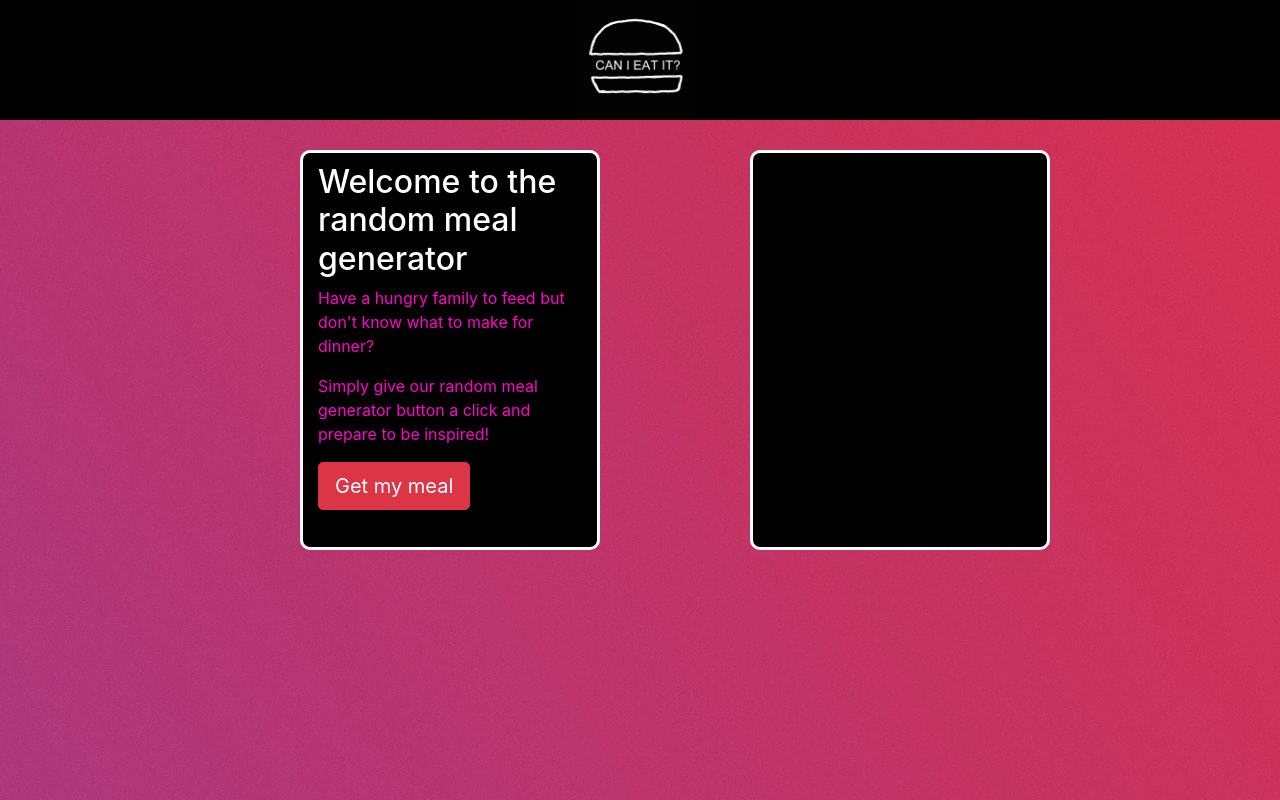
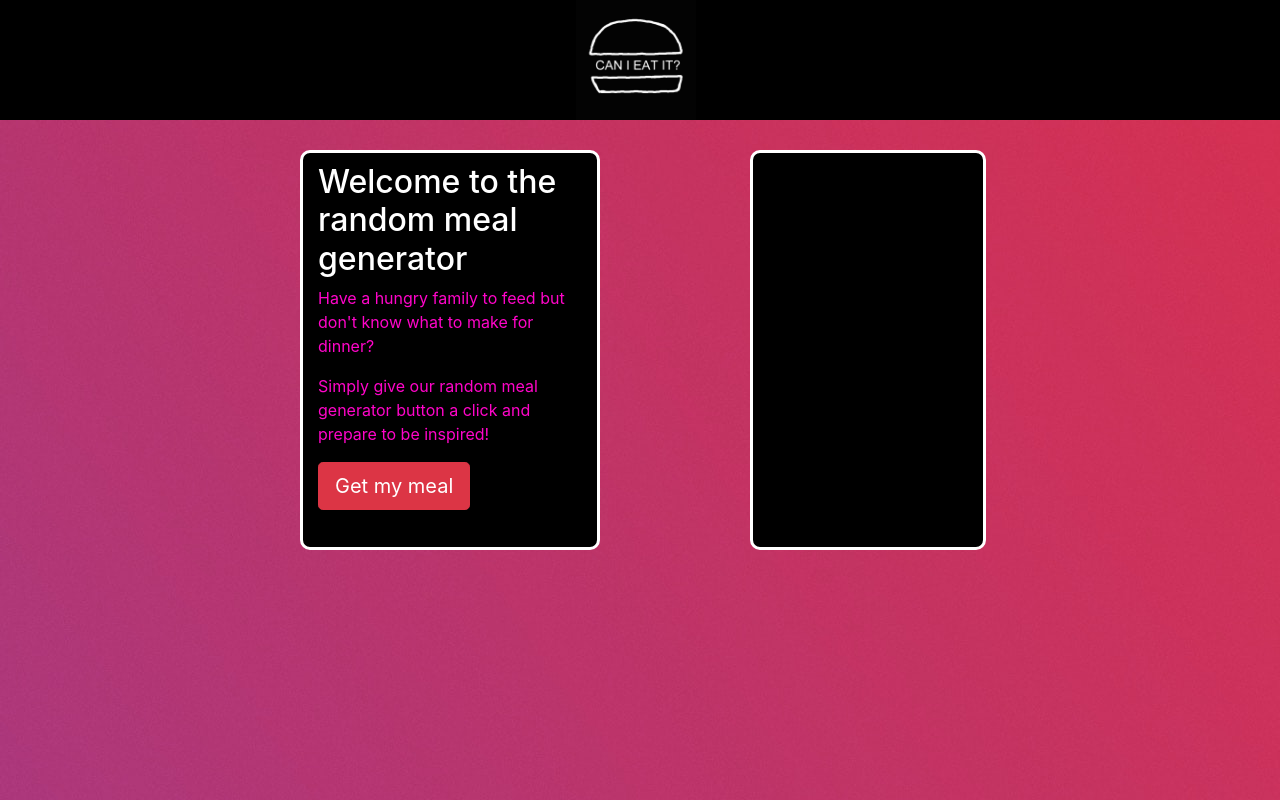
Before and after one commit to GreatestDane/MealTime, a React (Create React App) app in the folder client/: page / in a window 1280 px wide. Built offline with nearby package versions, Linux system fonts and the light colour scheme.

Commit message:
Second div is a flexbox that's growing with population. Now to add ingredient measurements

```diff
--- a/client/src/Home/Home.css
+++ b/client/src/Home/Home.css
@@ -23,13 +23,15 @@ body {
 #meal-search-result {
     background: black;
     color: rgb(255, 5, 201);
-    width: 300px;
-    height: 400px;
+    /* width: 300px; */
+    /* height: 400px; */
     margin: 30px 0px 0px 150px;
     padding: 10px 15px 0px 15px;
     border-style: solid;
     border-color: white;
     border-radius: 10px;
+    display: flex;
+    flex-direction: column;
 }
 
 h2 {
```
